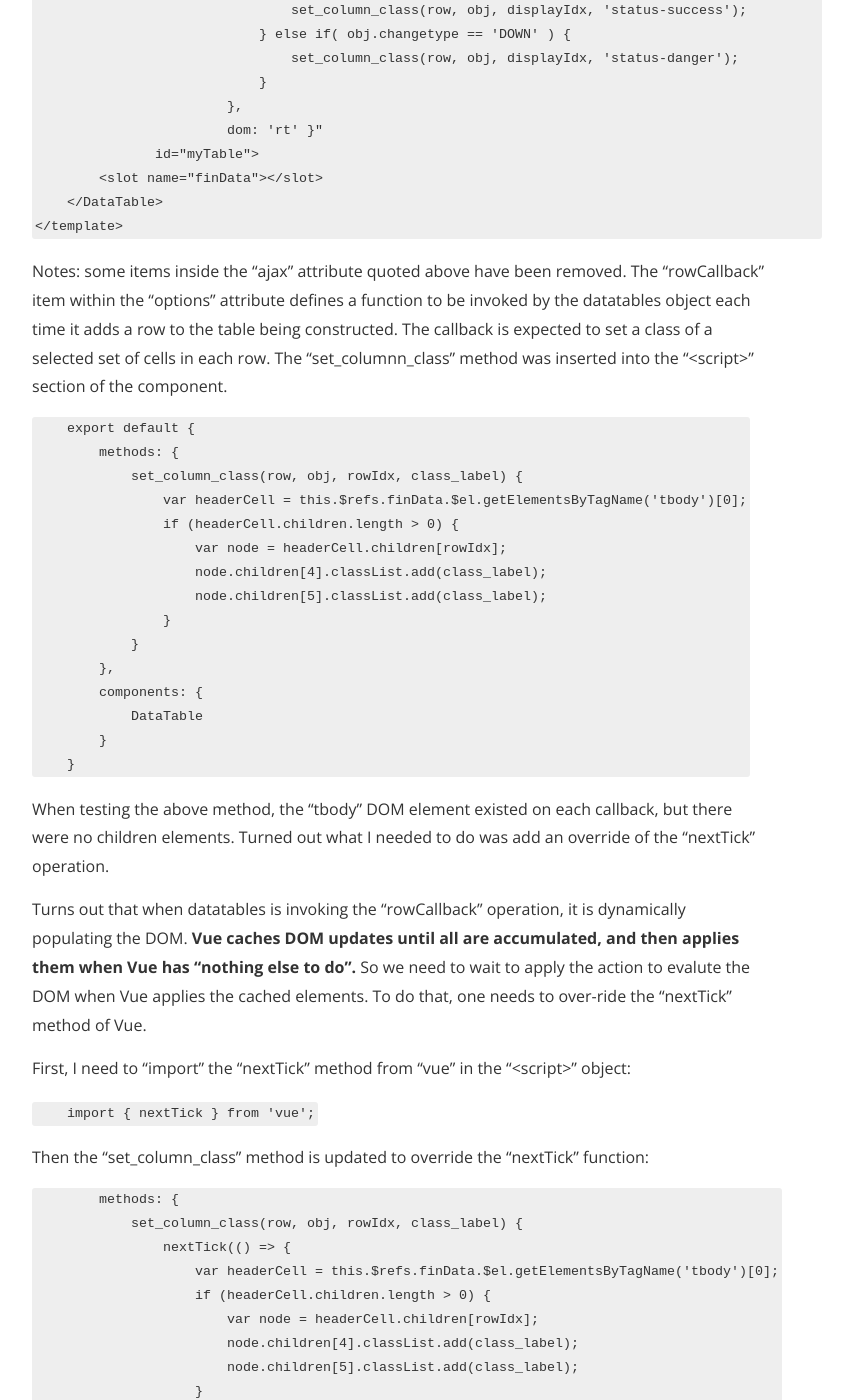
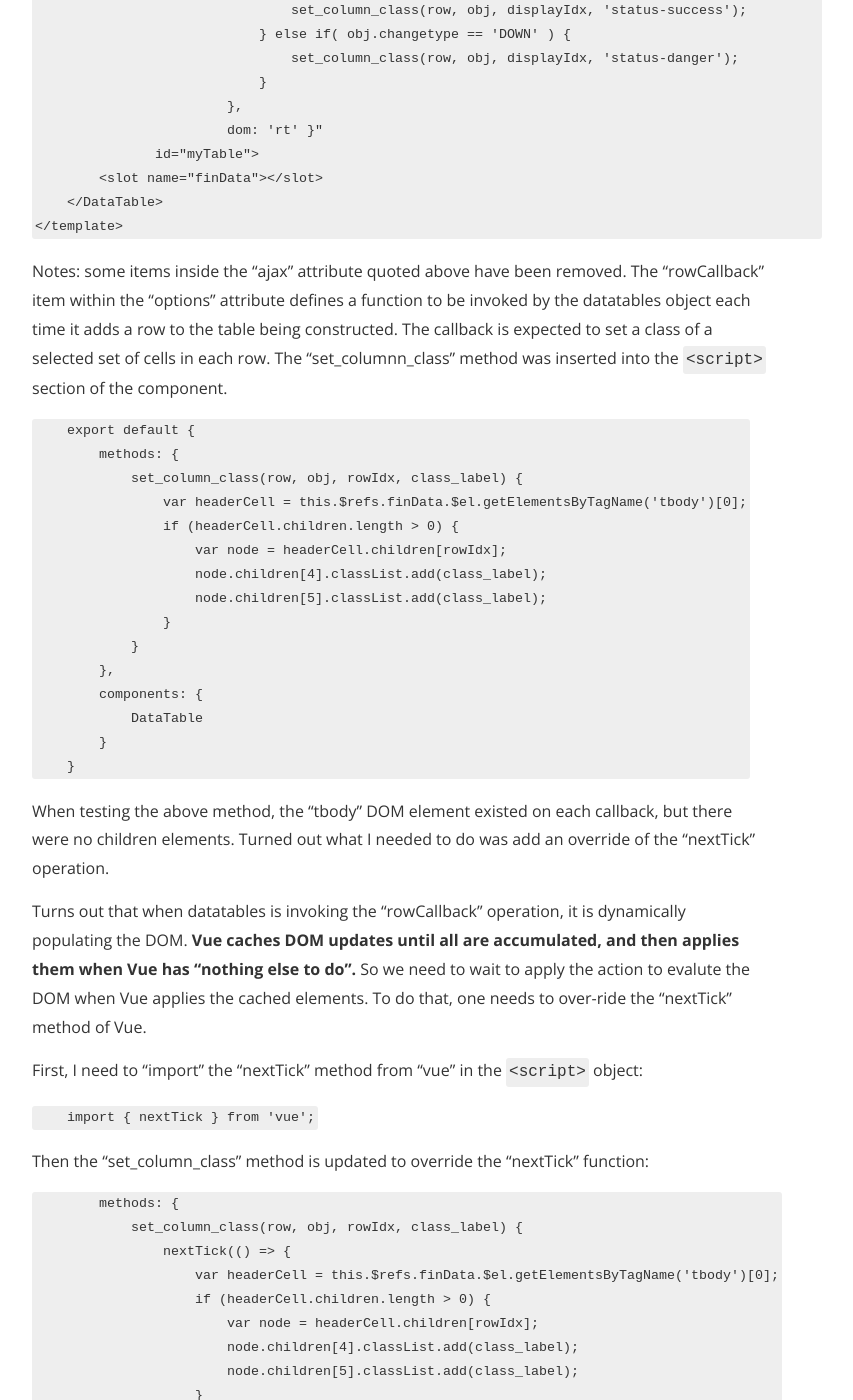
Before and after one commit to jaquilino/jaquilino.github.io, a Jekyll site: the page built from _posts/2023-01-07-dt-nexttick.markdown, in a window 1280 px wide and 1400 px high, scrolled down 1417 px. Shown: the whole window, without its empty margins (240-1093 px from the left). Built offline with Jekyll 4.4.1, drawn with Linux system fonts in a browser that asks for light colours; nearby versions of some CDN libraries; a style sheet for code colours, icons or effects is not loaded; some of the changed lines change nothing that is shown; some of the changed text lies outside the part shown.

Commit message:
Updating code qutoting inline

````diff
--- a/_posts/2023-01-07-dt-nexttick.markdown
+++ b/_posts/2023-01-07-dt-nexttick.markdown
@@ -24,7 +24,7 @@
 WHat was I missing?
 Details follow.
 
-The ```&lt;template&gt;``` section of my component was:
+The ```<template>``` section of my component was:
 ```
 <template>
     <DataTable class="display nowrap" width="100%" ref="finData"
@@ -74,7 +74,7 @@
 The "rowCallback" item within the "options" attribute defines a function to be invoked
 by the datatables object each time it adds a row to the table being constructed.
 The callback is expected to set a class of a selected set of cells in each row.
-The "set_columnn_class" method was inserted into the "&lt;script&gt;" section of the component.
+The "set_columnn_class" method was inserted into the ```<script>``` section of the component.
 ```
     export default {
         methods: {
@@ -105,7 +105,7 @@
 when Vue applies the cached elements.
 To do that, one needs to over-ride the "nextTick" method of Vue.
 
-First, I need to "import" the "nextTick" method from "vue" in the "&lt;script&gt;" object:
+First, I need to "import" the "nextTick" method from "vue" in the ```<script>``` object:
 ```
     import { nextTick } from 'vue';
 ```
````
